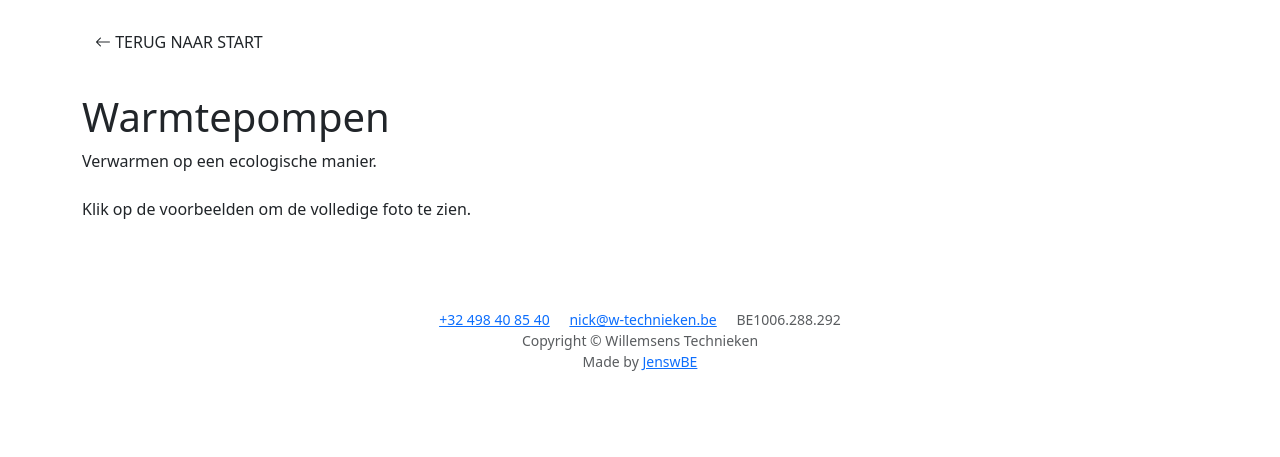
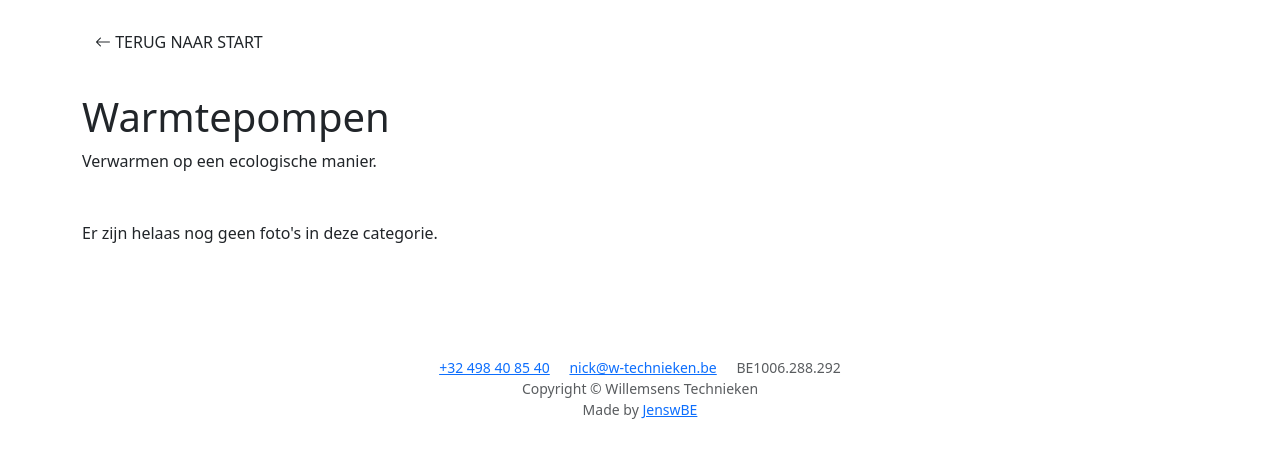
Before and after one commit to JenswBE/w-technieken.be, a plain HTML site: page realisaties/warmtepompen/index.html in a window 1280 px wide. Shown: the part 85-542 px from the top of the page. Drawn offline with nearby package versions, Linux system fonts and the light colour scheme; some packages are replaced by stand-ins of ours; a script that the page names is missing.

Commit message:
deploy: bee1c618cb2bfdcf30de7079320b342ec3f569de

```diff
--- a/realisaties/warmtepompen/index.html
+++ b/realisaties/warmtepompen/index.html
@@ -133,15 +133,11 @@
 
         <div class="col-12">Verwarmen op een ecologische manier.</div>
 
-        <div class="col-12 pt-4">
-            <p class="fw-light">
-                Klik op de voorbeelden om de volledige foto te zien.
-            </p>
-        </div>
+
     </div>
     <div class="row g-4">
 
-
+        <p class="pt-5">Er zijn helaas nog geen foto&apos;s in deze categorie.</p>
 
     </div>
 </div>
```
Also changed, not shown: realisaties/aircoheaters/index.html (+2 -0 lines), realisaties/ventilatie/index.html (+2 -0 lines).
